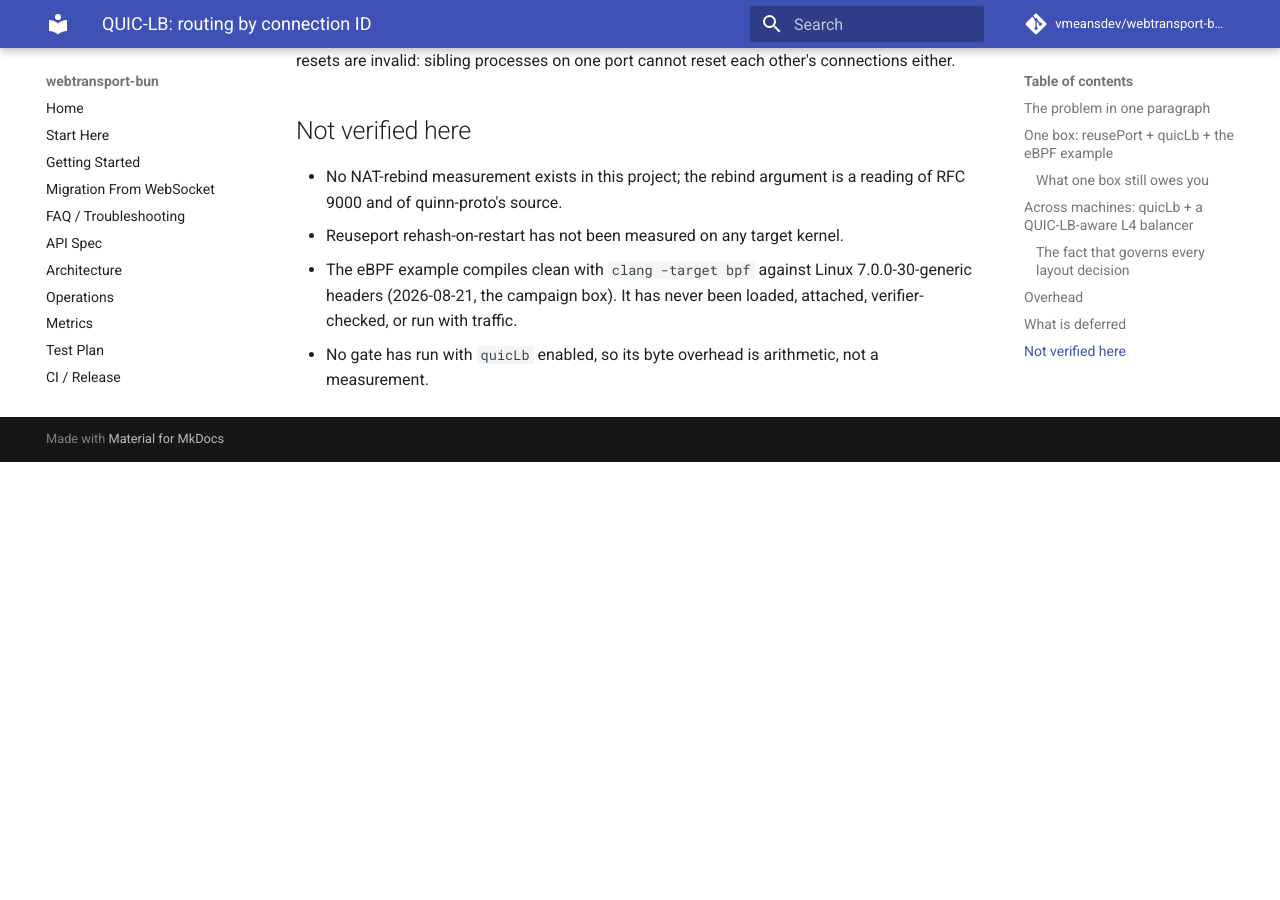
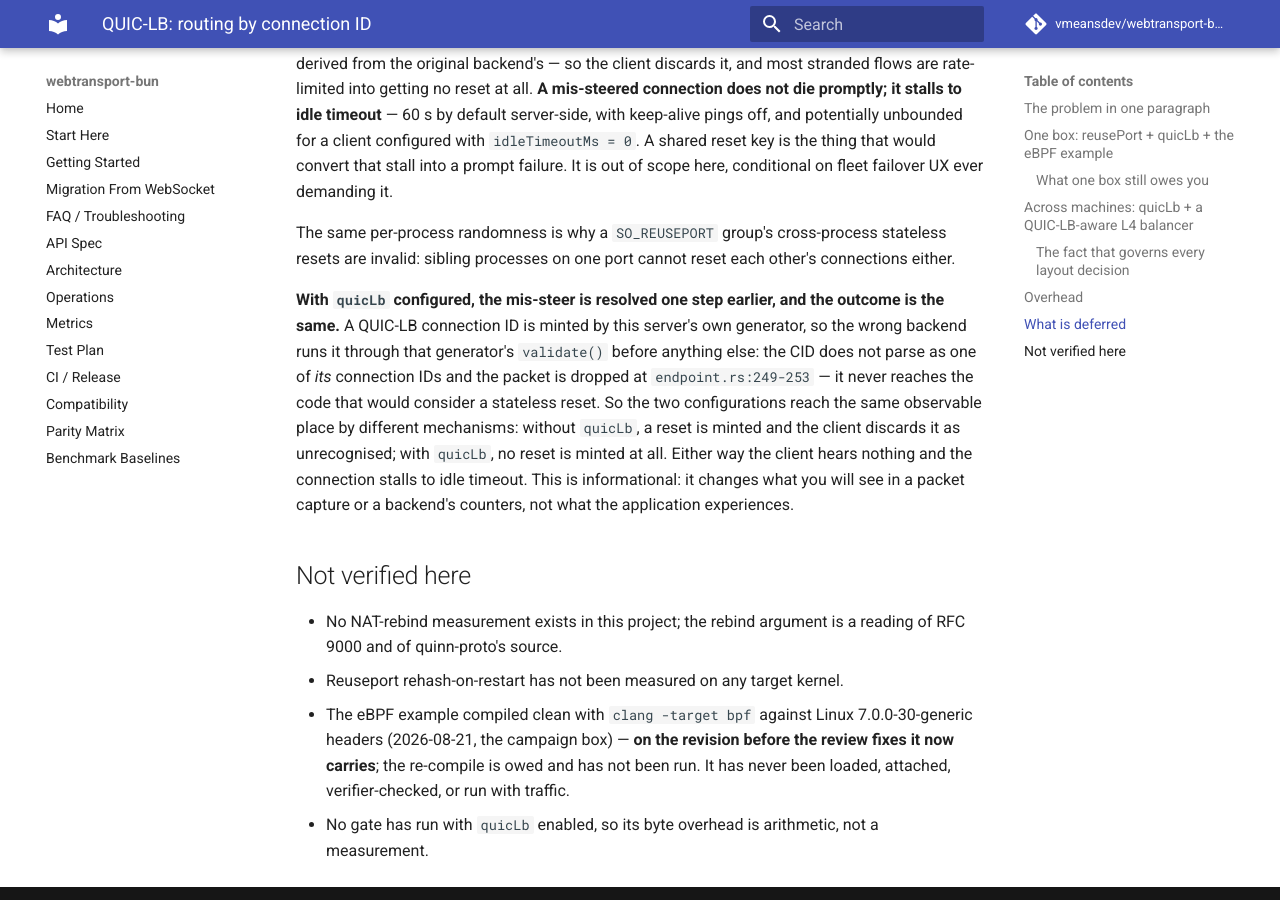
Before and after one commit to vmeansdev/webtransport-bun, an MkDocs documentation site: the page built from docs/quic-lb.md, in a window 1280 px wide and 900 px high, scrolled down 3936 px. Built offline with MkDocs 1.6.1 and Material for MkDocs 9.7.7, drawn with Linux system fonts in a browser that asks for light colours; comment, search, counter and statistics services are not loaded; before the commit the page ends 4398 px from its top, so only the background shows below that; some of the changed text lies outside the part shown.

Commit message:
Review finding m9: quicLbCidLength belongs beside the decoders it completes
A balancer decoding a QUIC-LB connection ID gets the CID's LENGTH from its own
configuration and nowhere else — the wire never carries it. The two decoders
were already exported for exactly that audience; the function that computes the
length they must check against was not, which left the surface asymmetric and
the tooling half-served. Exported from the root, ROOT_EXPORTS extended with the
reasoning inline (additive, semver-minor, the same shape H2b used), with a test
that pins it against a connection ID assembled from the same layout plus the
draft's 6- and 20-octet bounds, and a doc line in docs/quic-lb.md.

Also records the reviewer's informational note there: with `quicLb` configured
a mis-steered packet is dropped by the CID generator's `validate()` at
endpoint.rs:249-253 before any stateless-reset path is reached, where the
unconfigured server mints a reset the client discards as unrecognised. Two
mechanisms, one observable outcome — the connection stalls to idle timeout
either way — so it changes what a capture shows, not what the application feels.

Two consistency fixes ride along, both consequences of M2: docs/quic-lb.md's
first-flight bullet said the whole first flight was unroutable (it is one client
flight — RFC 9000 §7.2), and its "not verified here" entry now scopes the
2026-08-21 clean-compile stamp to the pre-review revision.

Verification: `npx tsc --noEmit` exits 0. `bun test` on both changed test files:
28 pass, 1 skip, 0 fail, 122 assertions — the frozen-surface contract among
them. Biome on the three changed TS files reports 3 errors / 23 warnings / 1
info, byte-identical to the same files before this commit: the baseline is
pre-existing and this change adds nothing to it.

Co-Authored-By: Claude Fable 5 <noreply@anthropic.com>
Claude-Session: https://claude.ai/code/session_019gyQbTLhhYegaDaLPqLrYs

````diff
--- a/docs/quic-lb.md
+++ b/docs/quic-lb.md
@@ -66,10 +66,14 @@ moves, and the kernel delivers them to the same process.
 
 ### What one box still owes you
 
-- **The first flight is never CID-routable.** A client's Initial carries a
-  destination connection ID the *client* chose at random; the server has issued
-  nothing yet. Every CID-based scheme falls back to 4-tuple hashing for that
-  window, and a rebind inside it still breaks the connection. Short, not zero.
+- **The opening flight is never CID-routable.** The client's *first* Initial
+  carries a destination connection ID the *client* chose at random; the server
+  has issued nothing yet. Every CID-based scheme falls back to 4-tuple hashing
+  for that window, and a rebind inside it still breaks the connection. The
+  window is one client flight, not the whole handshake: RFC 9000 §7.2 makes the
+  client adopt the server's Source Connection ID as its destination as soon as
+  it sees the server's Initial or Retry, "including any 0-RTT packets", so later
+  Initials are routable and the eBPF example routes them. Short, not zero.
 - **Sockarray maintenance is the hard part.** A socket leaves
   `BPF_MAP_TYPE_REUSEPORT_SOCKARRAY` when its process dies, and only the process
   owning a socket can insert one. A restarted instance must re-register at the
@@ -110,10 +114,15 @@ tests or tooling without loading the addon or opening a socket:
 import {
   decodeQuicLbServerId,
   decodeQuicLbConfigRotation,
+  quicLbCidLength,
 } from "@webtransport-bun/webtransport";
 ```
 
 `serverIdLen` is yours to supply from configuration; **it is never on the wire.**
+`quicLbCidLength(serverIdLen, nonceLen)` returns `1 + serverIdLen + nonceLen`,
+the wire length of every connection ID a given configuration issues — the number
+a balancer checks a connection ID against before believing anything it decoded
+out of it, and the one number the wire will never tell it.
 
 ### The fact that governs every layout decision
 
@@ -175,13 +184,27 @@ The same per-process randomness is why a `SO_REUSEPORT` group's cross-process
 stateless resets are invalid: sibling processes on one port cannot reset each
 other's connections either.
 
+**With `quicLb` configured, the mis-steer is resolved one step earlier, and the
+outcome is the same.** A QUIC-LB connection ID is minted by this server's own
+generator, so the wrong backend runs it through that generator's `validate()`
+before anything else: the CID does not parse as one of *its* connection IDs and
+the packet is dropped at `endpoint.rs:249-253` — it never reaches the code that
+would consider a stateless reset. So the two configurations reach the same
+observable place by different mechanisms: without `quicLb`, a reset is minted
+and the client discards it as unrecognised; with `quicLb`, no reset is minted at
+all. Either way the client hears nothing and the connection stalls to idle
+timeout. This is informational: it changes what you will see in a packet capture
+or a backend's counters, not what the application experiences.
+
 ## Not verified here
 
 - No NAT-rebind measurement exists in this project; the rebind argument is a
   reading of RFC 9000 and of quinn-proto's source.
 - Reuseport rehash-on-restart has not been measured on any target kernel.
-- The eBPF example compiles clean with `clang -target bpf` against Linux
-  7.0.0-30-generic headers (2026-08-21, the campaign box). It has never been
-  loaded, attached, verifier-checked, or run with traffic.
+- The eBPF example compiled clean with `clang -target bpf` against Linux
+  7.0.0-30-generic headers (2026-08-21, the campaign box) — **on the revision
+  before the review fixes it now carries**; the re-compile is owed and has not
+  been run. It has never been loaded, attached, verifier-checked, or run with
+  traffic.
 - No gate has run with `quicLb` enabled, so its byte overhead is arithmetic, not
   a measurement.
````
Also changed, not shown: 4 other files.
